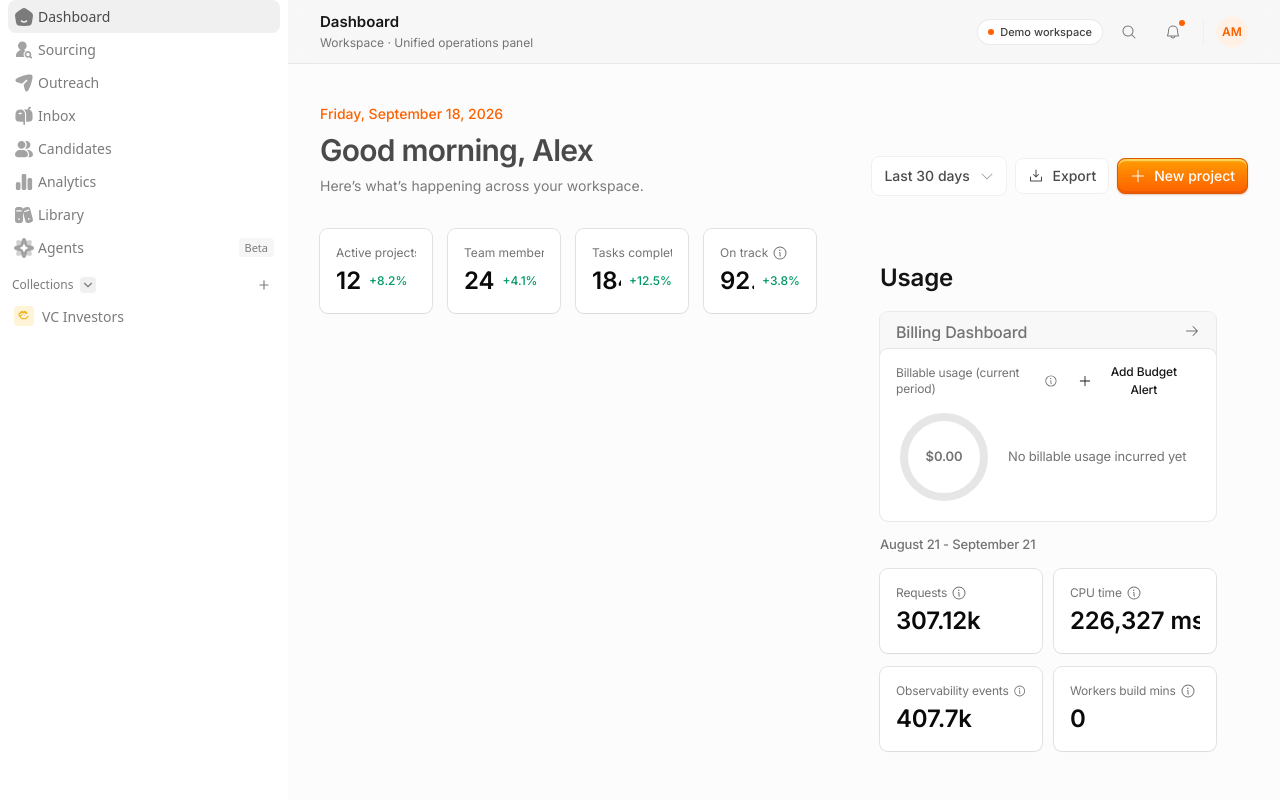
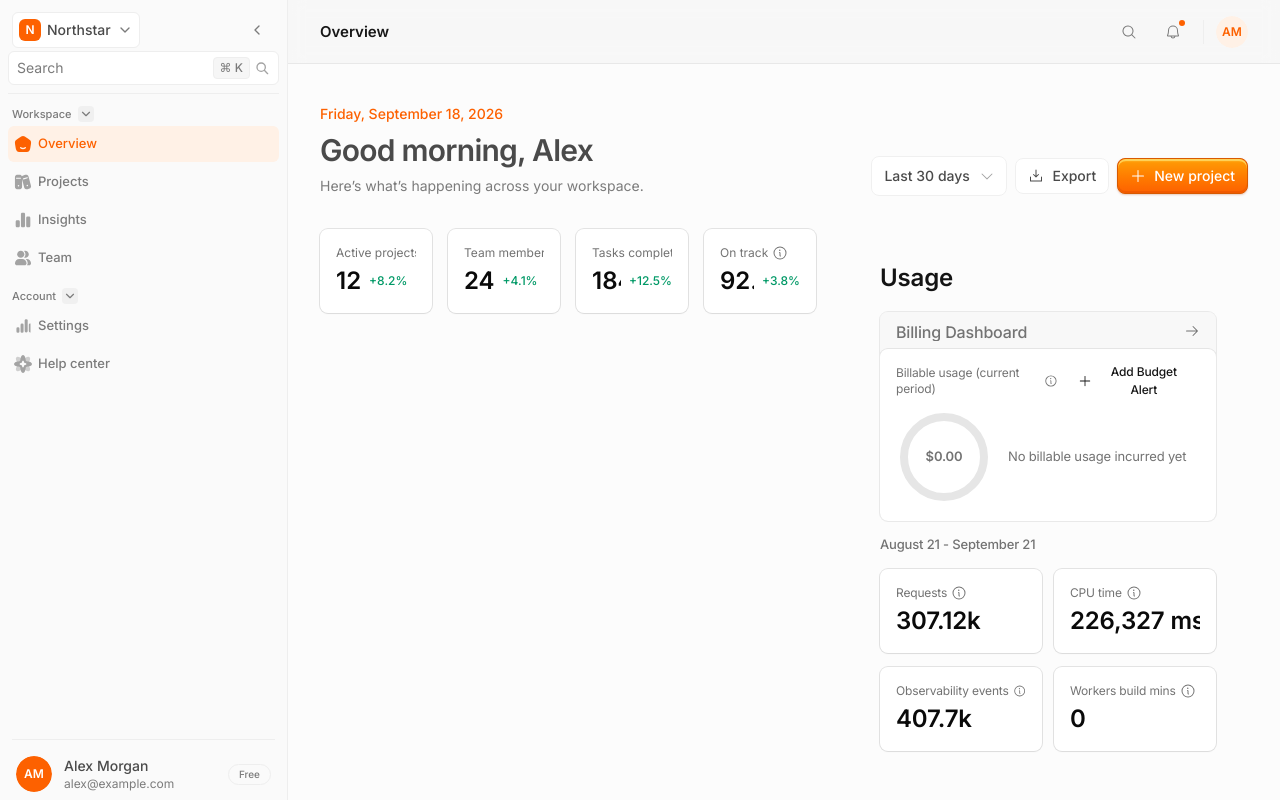
Before and after one commit to starstrike007/monash-hackathon-1, a React (Vite) app: page / in a window 1280 px wide. Shown: the top 800 px of the page. Built offline with nearby package versions, Linux system fonts and the light colour scheme.

Commit message:
Refine dashboard shell and sidebar navigation

```diff
--- a/src/components/dashboard-sidebar.jsx
+++ b/src/components/dashboard-sidebar.jsx
@@ -5,188 +5,252 @@ import {
   WrangleAnalyticsIcon,
   WrangleCandidatesIcon,
   WrangleCaretDownIcon,
+  WrangleChevronLeftIcon,
   WrangleDashboardIcon,
-  WrangleHandshakeIcon,
-  WrangleInboxIcon,
   WrangleLibraryIcon,
-  WrangleOutreachIcon,
-  WranglePlusIcon,
-  WrangleSourcingIcon,
+  WrangleSearchIcon,
+  WrangleSignalIcon,
+  WrangleXIcon,
 } from '@/components/icons/wrangler-icons'
+import { Avatar, AvatarFallback } from '@/components/ui/avatar'
+import { Badge } from '@/components/ui/badge'
+import { Button } from '@/components/ui/button'
+import { Separator } from '@/components/ui/separator'
 import { cn } from '@/lib/utils'
 
 const navigation = [
-  { label: 'Dashboard', href: '/dashboard', icon: WrangleDashboardIcon },
-  { label: 'Sourcing', href: '/sourcing', icon: WrangleSourcingIcon },
-  { label: 'Outreach', href: '/outreach', icon: WrangleOutreachIcon },
-  { label: 'Inbox', href: '/inbox', icon: WrangleInboxIcon },
-  { label: 'Candidates', href: '/candidates', icon: WrangleCandidatesIcon },
-  { label: 'Analytics', href: '/analytics', icon: WrangleAnalyticsIcon },
-  { label: 'Library', href: '/library', icon: WrangleLibraryIcon },
-  { label: 'Agents', href: '/agents', icon: WrangleAgentsIcon, badge: 'Beta' },
+  { label: 'Overview', icon: WrangleDashboardIcon },
+  { label: 'Projects', icon: WrangleLibraryIcon },
+  { label: 'Insights', icon: WrangleAnalyticsIcon },
+  { label: 'Team', icon: WrangleCandidatesIcon },
 ]
 
-function SidebarNavItem({ active, href, icon: Icon, label, badge, onSelect }) {
+const accountNavigation = [
+  { label: 'Settings', icon: WrangleSignalIcon },
+  { label: 'Help center', icon: WrangleAgentsIcon },
+]
+
+function SidebarNavRow({ active, collapsed, icon: Icon, label, onClick }) {
   return (
-    <a
-      href={href}
+    <button
+      type="button"
       aria-current={active ? 'page' : undefined}
-      onClick={(event) => {
-        event.preventDefault()
-        onSelect(label)
-      }}
+      aria-label={collapsed ? label : undefined}
+      title={collapsed ? label : undefined}
+      onClick={onClick}
       className={cn(
-        'flex h-[33px] w-[272px] items-center rounded-[8px] p-[6px] text-[14px] leading-[21px] transition-colors duration-200 hover:duration-0',
+        'group flex min-h-9 w-full items-center rounded-md text-left text-[13px] font-medium transition-colors duration-150',
+        collapsed ? 'justify-center p-1.5' : 'gap-1.5 px-1.5 py-1.5',
         active
-          ? 'bg-[#F0F0F0] text-[#4A4A4A]'
+          ? 'bg-[#FFF1E6] text-[#FD6100] hover:bg-[#F6F6F6] hover:text-[#4A4A4A]'
           : 'text-[#7B7B7B] hover:bg-[#F6F6F6] hover:text-[#4A4A4A]',
       )}
     >
-      <span className="mr-2 flex h-4 w-4 shrink-0 items-center">
       <Icon
         className={cn(
-            'h-5 w-5 transition-colors duration-200',
-            active ? 'text-[#7B7B7B]' : 'text-[#A3A3A3]',
+          'h-[18px] w-[18px] shrink-0',
+          active ? 'text-[#FD6100] group-hover:text-[#A3A3A3]' : 'text-[#A3A3A3]',
         )}
       />
-      </span>
-      <span className="flex h-[21px] min-w-0 flex-1 items-center justify-between overflow-hidden whitespace-nowrap [mask-image:linear-gradient(to_right,black_90%,transparent_100%)]">
-        {label}
-      </span>
-      {badge ? (
-        <span className="ml-auto flex h-[19px] shrink-0 items-center rounded-[4px] bg-[#F6F6F6] px-1.5 py-1 text-[11px] leading-[11px] text-[#7B7B7B]">
-          {badge}
-        </span>
-      ) : null}
-    </a>
+      {!collapsed && <span className="min-w-0 flex-1 truncate">{label}</span>}
+    </button>
   )
 }
 
-function CollectionsHeader({ open, onCreate, onToggle }) {
-  function handleKeyDown(event) {
-    if (event.key === 'Enter' || event.key === ' ') {
-      event.preventDefault()
-      onToggle()
+function SidebarSection({ children, collapsed, label, open, onToggle }) {
+  return (
+    <section className="pb-1">
+      <div className="mb-1">
+        {collapsed ? (
+          <div className="my-1 h-px bg-[#EEEEEE]" aria-hidden="true" />
+        ) : (
+          <button
+            type="button"
+            aria-expanded={open}
+            onClick={onToggle}
+            className="flex min-h-9 w-full items-center gap-1.5 rounded-sm px-1.5 py-1.5 text-left text-[11px] font-medium leading-4 text-[#7B7B7B] transition-colors duration-150 hover:text-[#4A4A4A] lg:min-h-0 lg:px-1 lg:py-1"
+          >
+            <span>{label}</span>
+            <span
+              className={cn(
+                'rounded-[4px] bg-[#F0F0F0] p-px transition-transform',
+                !open && '-rotate-90',
+              )}
+            >
+              <WrangleCaretDownIcon className="h-3.5 w-3.5" />
+            </span>
+          </button>
+        )}
+        {(collapsed || open) && <div className="space-y-0.5">{children}</div>}
+      </div>
+    </section>
+  )
 }
+
+export function DashboardSidebar({ activeItem, onNavigate, isOpen, onClose, onSearch }) {
+  const [collapsed, setCollapsed] = useState(false)
+  const [openSections, setOpenSections] = useState({ workspace: true, account: true })
+
+  function selectItem(label) {
+    onNavigate(label)
+    onClose()
+  }
+
+  function toggleSection(section) {
+    setOpenSections((current) => ({ ...current, [section]: !current[section] }))
   }
 
   return (
-    <div
-      role="button"
-      tabIndex={0}
-      aria-expanded={open}
-      onClick={onToggle}
-      onKeyDown={handleKeyDown}
-      className="group flex h-[26px] w-[272px] select-none items-center gap-[6.4px] rounded-[6px] p-1 text-[12px] font-medium leading-[18px] text-[#7B7B7B] transition-all duration-200 hover:bg-[#F6F6F6] hover:duration-0"
-    >
-      <span>Collections</span>
-      <span className="flex h-4 w-4 items-center justify-center rounded-[4px] bg-[#F0F0F0] p-px transition-transform duration-200">
-        <WrangleCaretDownIcon className={cn('h-3.5 w-3.5', !open && '-rotate-90')} />
-      </span>
-      <button
-        type="button"
-        aria-label="New collection"
-        onClick={(event) => {
-          event.stopPropagation()
-          onCreate()
-        }}
-        className="ml-auto mr-1 flex h-[17px] w-[17px] items-center justify-center rounded-[4px] p-[1.5px] text-[#7B7B7B] transition-all duration-200 hover:bg-[#F0F0F0] hover:text-[#4A4A4A]"
-      >
-        <WranglePlusIcon className="h-3.5 w-3.5" />
-      </button>
-    </div>
-  )
-}
-
-export function WrangleSidebar({
-  activeItem = 'Dashboard',
-  onNavigate = () => {},
-  onCreateCollection = () => {},
-}) {
-  const [collectionsOpen, setCollectionsOpen] = useState(true)
-
-  return (
-    <div
-      className="flex h-[451px] min-h-0 w-[288px] flex-none flex-col px-2 text-black"
-      style={{
-        fontFamily: 'ui-sans-serif, system-ui, sans-serif',
-        lineHeight: 1.5,
-      }}
-    >
-      <div className="mb-2 h-[264px] w-[272px]">
-        <nav aria-label="Main navigation" className="h-[264px] w-[272px]">
-          {navigation.map((item) => (
-            <SidebarNavItem
-              key={item.label}
-              {...item}
-              active={activeItem === item.label}
-              onSelect={onNavigate}
-            />
-          ))}
-        </nav>
-      </div>
-
-      <div className="w-[272px] pb-2">
-        <div className="mb-2 w-[272px]">
-          <CollectionsHeader
-            open={collectionsOpen}
-            onCreate={onCreateCollection}
-            onToggle={() => setCollectionsOpen((current) => !current)}
-          />
-          {collectionsOpen ? (
-            <div className="h-[36px] w-[272px]">
-              <button
-                type="button"
-                onClick={() => onNavigate('VC Investors')}
-                className="group flex h-[36px] w-[272px] items-center rounded-[8px] p-[6px] text-left text-[14px] leading-[21px] text-[#7B7B7B] transition-all duration-200 hover:bg-[#F6F6F6] hover:duration-0"
-              >
-                <span className="mr-2 flex h-5 w-5 shrink-0 items-center justify-center rounded-[4px] bg-[#FFF4D8] text-[#F1B51C]">
-                  <WrangleHandshakeIcon className="h-3.5 w-3.5" />
-                </span>
-                <span className="min-w-0 flex-1 truncate">VC Investors</span>
-              </button>
-            </div>
-          ) : null}
-        </div>
-      </div>
-    </div>
-  )
-}
-
-export function DashboardSidebar({
-  activeItem = 'Dashboard',
-  onNavigate = () => {},
-  isOpen = false,
-  onClose = () => {},
-  onCreateCollection = () => {},
-}) {
-  return (
     <>
-      {isOpen ? (
+      {isOpen && (
         <button
           type="button"
           aria-label="Close navigation"
           className="fixed inset-0 z-40 bg-black/20 lg:hidden"
           onClick={onClose}
         />
-      ) : null}
+      )}
 
       <aside
         id="dashboard-sidebar"
         data-state={isOpen ? 'open' : 'closed'}
+        data-collapsed={collapsed ? 'true' : 'false'}
         className={cn(
-          'fixed inset-y-0 left-0 z-50 flex w-[min(18rem,calc(100vw-3rem))] -translate-x-full flex-col overflow-hidden bg-white opacity-0 transition-[transform,opacity] duration-200 lg:sticky lg:top-0 lg:z-0 lg:h-dvh lg:w-[288px] lg:translate-x-0 lg:opacity-100 lg:duration-0',
+          'fixed inset-y-0 left-0 z-50 flex h-dvh w-[min(18rem,calc(100vw-3rem))] -translate-x-full flex-col overflow-hidden border-r border-[#EEEEEE] bg-[#FAFAFA] px-2 py-2 text-[#4A4A4A] opacity-0 transition-[transform,opacity,width] duration-200 lg:sticky lg:top-0 lg:z-0 lg:h-dvh lg:max-h-dvh lg:min-h-screen lg:translate-x-0 lg:opacity-100 lg:duration-300',
           isOpen && 'translate-x-0 opacity-100',
+          collapsed ? 'lg:w-[68px]' : 'lg:w-72',
         )}
       >
-        <WrangleSidebar
-          activeItem={activeItem}
-          onCreateCollection={onCreateCollection}
-          onNavigate={(label) => {
-            onNavigate(label)
+        <div className="flex min-h-0 flex-1 flex-col">
+          <div className="relative mb-2 border-b border-[#EEEEEE] pb-2">
+            <div
+              className={cn(
+                'flex items-center',
+                collapsed ? 'justify-center py-1.5' : 'h-[43px] justify-between px-1',
+              )}
+            >
+              {!collapsed && (
+                <button
+                  type="button"
+                  className="flex min-w-0 items-center gap-1.5 rounded-md border border-[#EEEEEE] bg-white p-1.5 text-left transition-colors duration-200 hover:bg-[#F6F6F6]"
+                >
+                  <span className="flex h-[22px] w-[22px] shrink-0 items-center justify-center rounded-[6px] bg-[#FD6100] text-xs font-semibold text-white">
+                    N
+                  </span>
+                  <span className="max-w-[140px] truncate text-sm font-medium text-[#4A4A4A]">
+                    Northstar
+                  </span>
+                  <WrangleCaretDownIcon className="h-4 w-4 shrink-0 text-[#7B7B7B]" />
+                </button>
+              )}
+
+              <Button
+                variant="ghost"
+                size="icon"
+                className="text-[#7B7B7B] hover:bg-[#F0F0F0] hover:text-[#4A4A4A] lg:flex"
+                onClick={() => {
+                  if (isOpen) {
                     onClose()
+                  } else {
+                    setCollapsed((current) => !current)
+                  }
                 }}
+                aria-label={
+                  isOpen ? 'Close navigation' : collapsed ? 'Expand sidebar' : 'Collapse sidebar'
+                }
+                title={collapsed ? 'Expand sidebar' : 'Collapse sidebar'}
+              >
+                {isOpen ? <WrangleXIcon className="h-4 w-4 lg:hidden" /> : null}
+                <WrangleChevronLeftIcon
+                  className={cn('h-4 w-4', isOpen && 'hidden lg:block', collapsed && 'rotate-180')}
                 />
+              </Button>
+            </div>
+
+            {collapsed ? (
+              <button
+                type="button"
+                aria-label="Search"
+                title="Search (⌘ K)"
+                onClick={onSearch}
+                className="flex h-10 w-full items-center justify-center rounded-md border border-[#EEEEEE] bg-white text-xs font-medium text-[#7B7B7B] transition-colors duration-200 hover:bg-[#F6F6F6] lg:h-[34px]"
+              >
+                ⌘K
+              </button>
+            ) : (
+              <button
+                type="button"
+                aria-label="Search"
+                onClick={onSearch}
+                className="flex h-10 w-full min-w-0 items-center rounded-md border border-[#EEEEEE] bg-white pl-2 text-left text-sm text-[#7B7B7B] transition-colors duration-200 hover:bg-[#F6F6F6] lg:h-[34px]"
+              >
+                <span className="min-w-0 flex-1 truncate">Search</span>
+                <span className="mr-1 flex shrink-0 items-center rounded-sm border border-[#EEEEEE] bg-[#F6F6F6] px-1.5 py-0.5 text-xs font-medium text-[#7B7B7B]">
+                  ⌘ K
+                </span>
+                <WrangleSearchIcon className="mr-2 h-4 w-4 text-[#A3A3A3]" />
+              </button>
+            )}
+          </div>
+
+          <nav className="min-h-0 flex-1 overflow-y-hidden px-0" aria-label="Main navigation">
+            <SidebarSection
+              collapsed={collapsed}
+              label="Workspace"
+              open={openSections.workspace}
+              onToggle={() => toggleSection('workspace')}
+            >
+              {navigation.map(({ label, icon: Icon }) => (
+                <SidebarNavRow
+                  key={label}
+                  active={activeItem === label}
+                  collapsed={collapsed}
+                  icon={Icon}
+                  label={label}
+                  onClick={() => selectItem(label)}
+                />
+              ))}
+            </SidebarSection>
+
+            <SidebarSection
+              collapsed={collapsed}
+              label="Account"
+              open={openSections.account}
+              onToggle={() => toggleSection('account')}
+            >
+              {accountNavigation.map(({ label, icon: Icon }) => (
+                <SidebarNavRow
+                  key={label}
+                  active={activeItem === label}
+                  collapsed={collapsed}
+                  icon={Icon}
+                  label={label}
+                  onClick={() => selectItem(label)}
+                />
+              ))}
+            </SidebarSection>
+          </nav>
+        </div>
+
+        <div className="mt-2 shrink-0 px-1">
+          <Separator className="mb-4 bg-[#EEEEEE]" />
+          <div className={cn('flex items-center gap-3', collapsed ? 'justify-center' : 'px-1')}>
+            <Avatar>
+              <AvatarFallback className="bg-[#FD6100] text-white">AM</AvatarFallback>
+            </Avatar>
+            {!collapsed && (
+              <>
+                <div className="min-w-0 flex-1">
+                  <p className="truncate text-sm font-medium text-[#4A4A4A]">Alex Morgan</p>
+                  <p className="truncate text-xs text-[#7B7B7B]">alex@example.com</p>
+                </div>
+                <Badge variant="outline" className="border-[#EEEEEE] text-[10px] text-[#7B7B7B]">
+                  Free
+                </Badge>
+              </>
+            )}
+          </div>
+        </div>
       </aside>
     </>
   )
--- a/src/components/dashboard.jsx
+++ b/src/components/dashboard.jsx
@@ -105,7 +105,7 @@ function StatCard({ label, value, change, onSelect }) {
 }
 
 export function Dashboard() {
-  const [activeItem, setActiveItem] = useState('Dashboard')
+  const [activeItem, setActiveItem] = useState('Overview')
   const [sidebarOpen, setSidebarOpen] = useState(false)
   const [notice, setNotice] = useState('')
 
@@ -142,16 +142,9 @@ export function Dashboard() {
                   <h1 className="truncate text-[15px] font-semibold leading-snug text-neutral-900">
                     {activeItem}
                   </h1>
-                  <p className="mt-0.5 truncate text-[12px] text-neutral-500">
-                    Workspace · Unified operations panel
-                  </p>
                 </div>
               </div>
               <div className="flex items-center gap-1 sm:gap-2">
-                <div className="hidden items-center gap-1.5 rounded-full border border-neutral-200/80 bg-white px-2.5 py-1 text-[11px] font-medium text-neutral-700 md:flex">
-                  <span className="h-1.5 w-1.5 rounded-full bg-[#FD6100]" aria-hidden="true" />
-                  <span>Demo workspace</span>
-                </div>
                 <Button
                   variant="ghost"
                   size="icon"
@@ -433,13 +426,6 @@ export function Dashboard() {
                 </CardContent>
               </Card>
             </section>
-
-            <footer className="mt-8 flex flex-col gap-2 border-t border-[#EEEEEE] pt-5 text-xs text-[#A3A3A3] sm:flex-row sm:items-center sm:justify-between">
-              <span>Northstar workspace · Demo data</span>
-              <span className="flex items-center gap-1.5">
-                <span className="h-1.5 w-1.5 rounded-full bg-emerald-500" /> All systems operational
-              </span>
-            </footer>
           </div>
         </main>
       </div>
--- a/src/components/icons/wrangler-icons.jsx
+++ b/src/components/icons/wrangler-icons.jsx
@@ -196,6 +196,50 @@ export function WranglePlusIcon(props) {
   )
 }
 
+export function WrangleChevronLeftIcon(props) {
+  return (
+    <WrangleIcon {...props}>
+      <path
+        fill="none"
+        stroke="currentColor"
+        strokeWidth="2"
+        strokeLinecap="round"
+        strokeLinejoin="round"
+        d="m15 6-6 6 6 6"
+      />
+    </WrangleIcon>
+  )
+}
+
+export function WrangleXIcon(props) {
+  return (
+    <WrangleIcon {...props}>
+      <path
+        fill="none"
+        stroke="currentColor"
+        strokeWidth="2"
+        strokeLinecap="round"
+        d="m6 6 12 12M18 6 6 18"
+      />
+    </WrangleIcon>
+  )
+}
+
+export function WrangleSearchIcon(props) {
+  return (
+    <WrangleIcon {...props}>
+      <circle cx="10.75" cy="10.75" r="6.25" stroke="currentColor" strokeWidth="2" />
+      <path
+        fill="none"
+        stroke="currentColor"
+        strokeWidth="2"
+        strokeLinecap="round"
+        d="m15.5 15.5 5 5"
+      />
+    </WrangleIcon>
+  )
+}
+
 // These small, filled additions extend the captured family for future screens.
 export function WrangleHandshakeIcon(props) {
   return (
@@ -258,4 +302,7 @@ export const WRANGLER_ICON_COLLECTION = {
   handshake: WrangleHandshakeIcon,
   compass: WrangleCompassIcon,
   signal: WrangleSignalIcon,
+  chevronLeft: WrangleChevronLeftIcon,
+  close: WrangleXIcon,
+  search: WrangleSearchIcon,
 }
```
Also changed, not shown: src/main.jsx (+11 -3 lines), 2 other files (tests, documents, lock files or other folders). Lines whose indentation alone changed are shown as unchanged.
